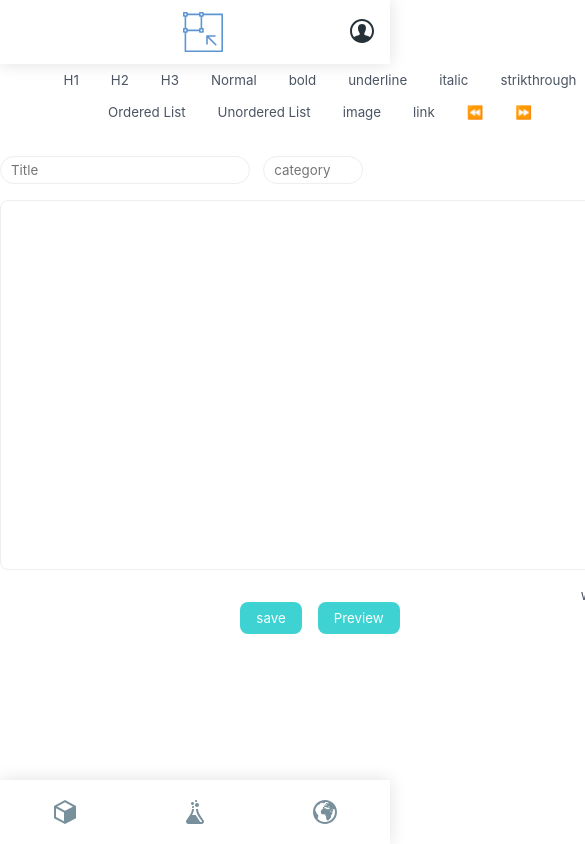
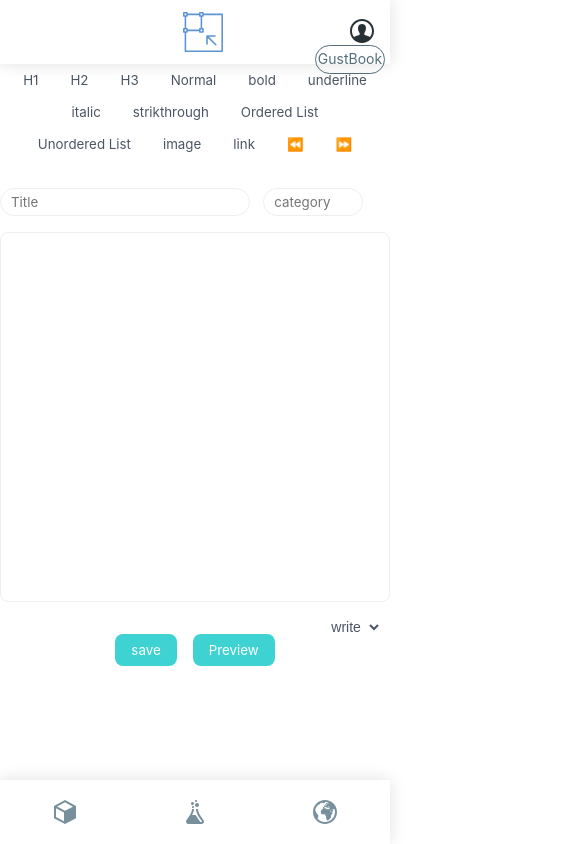
Before and after one commit to createhb21/awesome-import, a React (Create React App) app: page /edit in a window 390 px wide. Both pictures are taken after a click on the button 362 px from the left and 32 px from the top of the page. Shown: the top 844 px of the page, 585 px wide, since content can reach past the window. Built offline with nearby package versions, Linux system fonts and the light colour scheme; no server answers.

Commit message:
grid system updating on all of components

```diff
--- a/src/components/AppLayout/AppLayout.tsx
+++ b/src/components/AppLayout/AppLayout.tsx
@@ -78,7 +78,6 @@ const footerStyle = (theme: ITheme) => css`
 const mainStyle = css`
     ${media.xlarge} {
         margin-left: 11.5rem;
-        margin-right: 2.5rem;
     }
     ${media.small} {
         margin-left: 0;
--- a/src/components/AwesomeEditor/AwesomeEditor.tsx
+++ b/src/components/AwesomeEditor/AwesomeEditor.tsx
@@ -227,6 +227,7 @@ export default TextEditor;
 const wrapperStyle = (theme: ITheme, visiblePreview: boolean, guest: boolean | undefined) => css`
     text-align: center;
     width: 40rem;
+    max-width: 100%;
     position: relative;
 
     & > #func {
--- a/src/components/GuestBookGrid/MessageCard.tsx
+++ b/src/components/GuestBookGrid/MessageCard.tsx
@@ -30,6 +30,7 @@ function MessageCard({ post }: MessageCardProps) {
 export default MessageCard;
 
 const wrapperStyle = (theme: ITheme) => css`
+    max-width: 100%;
     align-items: center;
     line-height: 1.625;
     word-break: break-all;
--- a/src/components/LogPostCardFrid/LogPostCardGrid.tsx
+++ b/src/components/LogPostCardFrid/LogPostCardGrid.tsx
@@ -1,5 +1,6 @@
 /** @jsxImportSource @emotion/react */
 import { css, useTheme } from '@emotion/react';
+import media from '../../lib/styles/media';
 import { ITheme } from '../../lib/styles/Theme';
 import AwesomeRenderer from '../AwesomeRenderer';
 
@@ -36,9 +37,15 @@ function LogPostCardGrid({ post }: LogPostCardGridProps) {
 export default LogPostCardGrid;
 
 const wrapperStyle = (theme: ITheme) => css`
+    ${media.small} {
+        margin-right: 0;
+        margin-left: 0.15rem;
+    }
+
     align-items: center;
     line-height: 1.625;
     word-break: break-all;
+    margin-right: 4.5em;
     border-bottom: 0.2px solid ${theme.grayBorder};
 
     & > article {
--- a/src/components/MobileHeader/MobileHeader.tsx
+++ b/src/components/MobileHeader/MobileHeader.tsx
@@ -1,6 +1,7 @@
 /** @jsxImportSource @emotion/react */
 import { css, useTheme } from '@emotion/react';
-import { Link } from 'react-router-dom';
+import { useState } from 'react';
+import { Link, useNavigate } from 'react-router-dom';
 import { logo } from '../../assets/images';
 import palette from '../../lib/palette';
 import media from '../../lib/styles/media';
@@ -10,6 +11,17 @@ import Awesomecon from '../Awesomecon';
 
 function MobileHeader() {
     const theme = useTheme();
+    const navigate = useNavigate();
+
+    const [visible, setVisible] = useState(false);
+    const inviteToGustBook = () => {
+        !visible ? setVisible(true) : setVisible(false);
+    };
+
+    const routeGuestBook = () => {
+        navigate('/guestbook');
+        setVisible(false);
+    };
     return (
         <>
             <header css={[common, headerStyle(theme)]}>
@@ -18,9 +30,12 @@ function MobileHeader() {
                 </Link>
                 <div css={headerRightWrapper}>
                     <div css={headerRight}>
-                        <button css={loginButton}>
+                        <button css={loginButton} onClick={inviteToGustBook}>
                             <Awesomecon name="user_circle" />
                         </button>
+                        <div css={toggleStyle(theme, visible)} onClick={routeGuestBook}>
+                            GustBook
+                        </div>
                     </div>
                 </div>
             </header>
@@ -76,9 +91,11 @@ const headerRight = css`
     align-items: center;
     height: 4rem;
     padding-right: 1rem;
+    position: relative;
 `;
 
 const loginButton = css`
+    cursor: pointer;
     ${resetButton}
     svg {
         width: 1.5rem;
@@ -86,3 +103,23 @@ const loginButton = css`
         color: ${palette.blueGrey[900]};
     }
 `;
+
+const toggleStyle = (theme: ITheme, visible: boolean) => css`
+    font-size: 0.875rem;
+    position: absolute;
+    display: flex;
+    opacity: ${!visible ? 0 : 1};
+    pointer-events: ${!visible ? 'none' : ''};
+    justify-content: center;
+    align-items: center;
+    padding: 2px;
+    left: -35px;
+    bottom: -10px;
+    width: 70px;
+    color: ${palette.blueGrey[600]};
+    border: 1px solid ${palette.blueGrey[600]};
+    border-radius: 15px;
+    cursor: pointer;
+    transition-duration: 0.45s;
+    transition-property: opacity;
+`;
--- a/src/components/WritePostCardGrid/WritePostCardGrid.tsx
+++ b/src/components/WritePostCardGrid/WritePostCardGrid.tsx
@@ -1,6 +1,7 @@
 /** @jsxImportSource @emotion/react */
 import { css, useTheme } from '@emotion/react';
 import { Link } from 'react-router-dom';
+import media from '../../lib/styles/media';
 import { ITheme } from '../../lib/styles/Theme';
 import { WritePostType } from '../../modules/Fetch/FetchPostData';
 
@@ -51,8 +52,20 @@ function TechPostCardGrid({ post, postId }: WritePostCardGridProps) {
 export default TechPostCardGrid;
 
 const wrapperStyle = (theme: ITheme) => css`
+    ${media.small} {
+        margin-right: 0;
+        margin-left: 0.15rem;
+    }
+
+        & > article {
+            padding-top: 1rem;
+            padding-bottom: 1rem;
+        }
+    }
+
     align-items: center;
     line-height: 1.625;
+    margin-right: 4.5rem;
     word-break: break-all;
 
     & > article {
@@ -62,12 +75,22 @@ const wrapperStyle = (theme: ITheme) => css`
 `;
 
 const containerStyle = (theme: ITheme) => css`
+    ${media.small} {
+        padding-top: 1rem;
+        padding-bottom: 1rem;
+    }
     padding: 0;
     padding-top: 2rem;
     padding-bottom: 2rem;
 `;
 
 const categoryStyle = (theme: ITheme) => css`
+    ${media.small} {
+        & > span {
+            line-height: 1rem;
+        }
+    }
+
     margin-bottom: 0.5rem;
 
     & > span {
@@ -87,6 +110,11 @@ const contentWrapperStyle = (theme: ITheme) => css`
 `;
 
 const titleStyle = (theme: ITheme) => css`
+    ${media.small} {
+        font-size: 1.15rem;
+        grid-column: 1/8;
+    }
+
     margin: 0;
     grid-column: 1/10;
     font-size: 1.5rem;
@@ -95,6 +123,11 @@ const titleStyle = (theme: ITheme) => css`
 `;
 
 const summaryStyle = (theme: ITheme) => css`
+    ${media.small} {
+        grid-row-start: 2;
+        grid-column: 1/8;
+    }
+
     grid-row-start: 2;
     grid-column: 1/10;
     padding-top: 0.5rem;
@@ -121,6 +154,11 @@ const summaryStyle = (theme: ITheme) => css`
 `;
 
 const imageStyle = (theme: ITheme) => css`
+    ${media.small} {
+        grid-row: 1/3;
+        grid-column: 8/13;
+    }
+
     grid-row: 1/3;
     grid-column: 10/13;
     margin-left: 1.5rem;
--- a/src/components/WritePostDetail/WritePostDetail.tsx
+++ b/src/components/WritePostDetail/WritePostDetail.tsx
@@ -68,6 +68,9 @@ const wrapperStyle = (theme: ITheme) => css`
 `;
 
 const headerStyle = (theme: ITheme) => css`
+${media.small} {
+    padding-top: 1.5rem;
+    }
     padding-top: 4rem;
     padding-bottom: 3rem;
 
```
